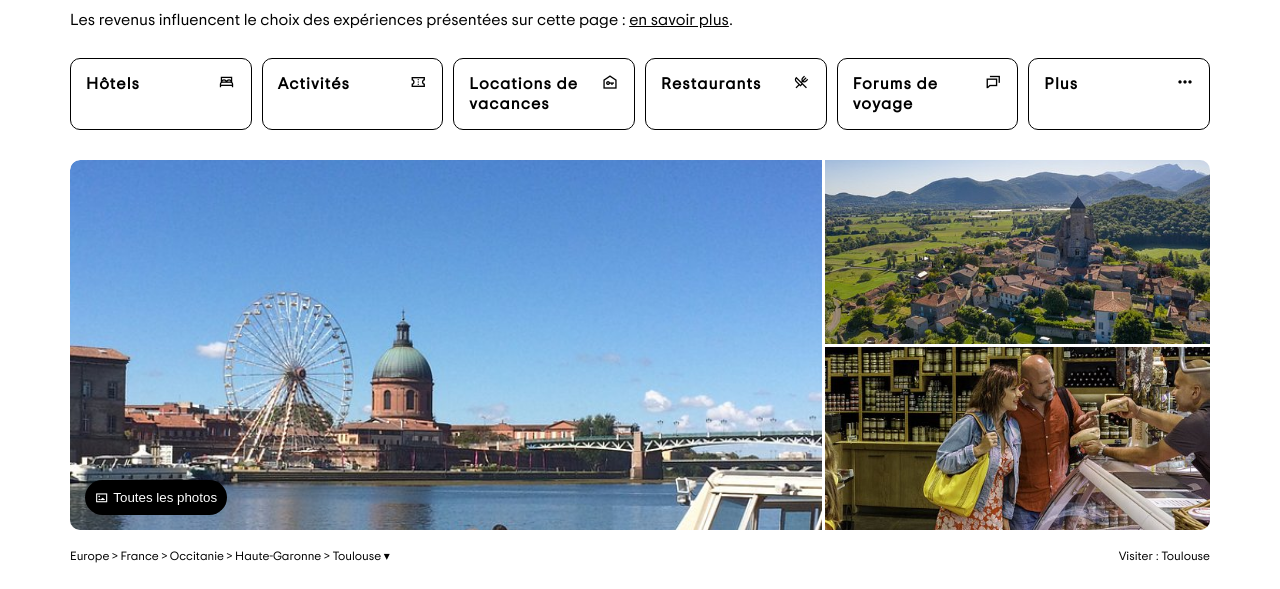
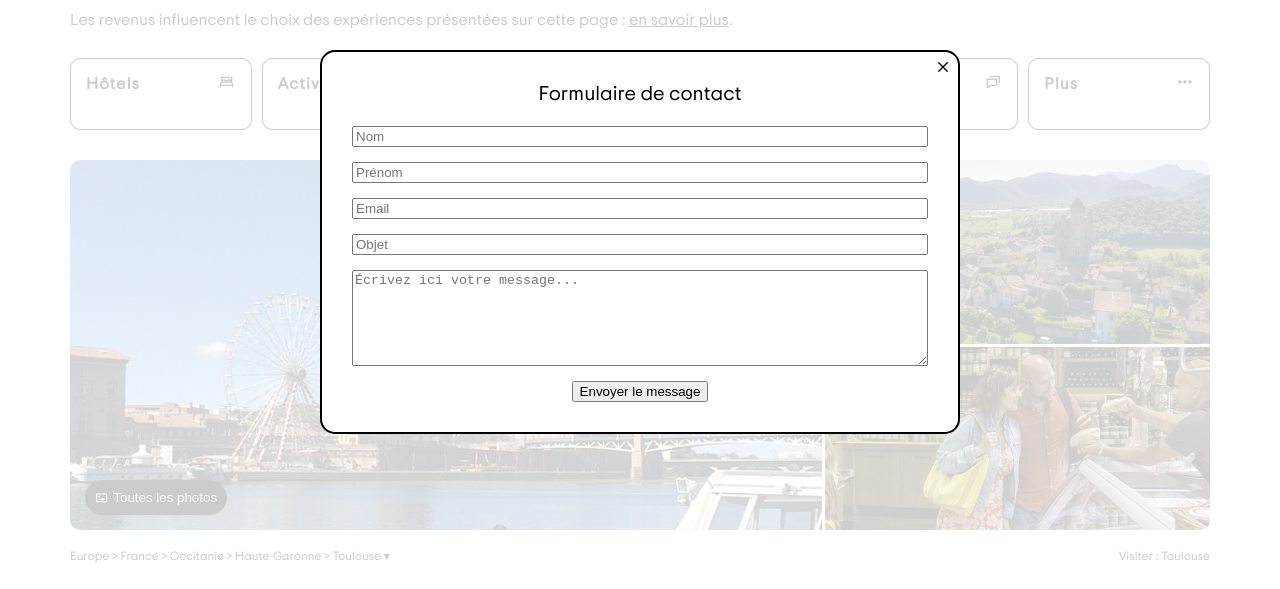
Before and after one commit to fbgallet/le-reacteur-integration-tripadvisor, a plain HTML site: page index.html in a window 1280 px wide. Both pictures are taken after a click on the button "Connectez-vous". Shown: the part 158-747 px from the top of the page. Drawn offline with Linux system fonts and the light colour scheme; files whose address does not match are found by name.

Commit message:
Added basic modal

```diff
--- /dev/null
+++ b/assets/css/_modal.scss
@@ -0,0 +1,58 @@
+.body {
+  position: relative;
+  &:has(:not(.hidden)) {
+    overflow: hidden;
+  }
+}
+
+.modal.hidden {
+  display: none;
+}
+.modal {
+  z-index: 10;
+  position: fixed;
+  width: 100vw;
+  height: 100vh;
+  top: 0;
+  left: 0;
+  background-color: rgba(255, 255, 255, 0.8);
+  display: flex;
+  flex-direction: center;
+  align-items: center;
+  .form-container {
+    position: relative;
+    margin: 0 auto;
+    border: 2px solid black;
+    border-radius: 15px;
+    width: 50%;
+    padding: 30px;
+    background-color: white;
+    display: flex;
+    flex-direction: column;
+    justify-content: space-between;
+    gap: 20px;
+    align-items: center;
+    i {
+      position: absolute;
+      top: 7px;
+      right: 7px;
+      &:hover {
+        cursor: pointer;
+      }
+    }
+    p {
+      text-align: center;
+    }
+    #contact-form {
+      display: flex;
+      flex-direction: column;
+      gap: 15px;
+      justify-content: space-between;
+      width: 100%;
+      #submit-button {
+        margin: 0 auto;
+        width: fit-content;
+      }
+    }
+  }
+}
--- a/assets/css/style.scss
+++ b/assets/css/style.scss
@@ -4,6 +4,7 @@
 @use "icons.css";
 @use "header.scss";
 @use "footer.scss";
+@use "modal.scss";
 
 /* ---- */
 /* MAIN */
--- a/index.html
+++ b/index.html
@@ -419,6 +419,34 @@
       </div>
     </footer>
 
+    <!-- Modals -->
+    <div class="modal hidden">
+      <div class="form-container">
+        <i class="icon-times"></i>
+        <p>Formulaire de contact</p>
+        <form id="contact-form">
+          <input type="text" name="lastname" id="lastname" placeholder="Nom" />
+          <input
+            type="text"
+            name="firstname"
+            id="firstname"
+            placeholder="Prénom"
+            autocomplete="off"
+          />
+          <input type="email" name="email" id="email" placeholder="Email" />
+          <input type="text" name="objet" id="object" placeholder="Objet" />
+          <textarea
+            name="message"
+            id="message"
+            rows="6"
+            cols="50"
+            placeholder="Écrivez ici votre message..."
+          ></textarea>
+          <input type="submit" value="Envoyer le message" id="submit-button" />
+        </form>
+      </div>
+    </div>
+
     <script src="./index.js"></script>
   </body>
 </html>
--- a/index.js
+++ b/index.js
@@ -2,6 +2,10 @@ const carrousel = document.querySelector(".carrousel-container");
 const leftButton = document.querySelector(".scroll-left");
 const rightButton = document.querySelector(".scroll-right");
 let ticking = false;
+const modal = document.querySelector(".modal");
+const contactButton = document.querySelector(".login");
+const closeContactButton = document.querySelector(".form-container i");
+const submitButton = document.querySelector("#submit-button");
 
 function carrouselScroll() {
   if (getScrollPosition(carrousel) === 0)
@@ -43,5 +47,28 @@ function onCarouselScroll(e) {
   }
 }
 
+function onClickOnContactButton(e) {
+  modal.classList.remove("hidden");
+}
+
 carrousel.addEventListener("scroll", onCarouselScroll);
 carrouselScroll();
+
+contactButton.addEventListener("click", onClickOnContactButton);
+closeContactButton.addEventListener("click", () => {
+  modal.classList.add("hidden");
+});
+console.log(submitButton);
+submitButton.addEventListener("click", async (e) => {
+  e.preventDefault();
+  const formData = {
+    firstname: document.querySelector("#firstname").value,
+    lastname: document.querySelector("#lastname").value,
+    email: document.querySelector("#email").value,
+    object: document.querySelector("#object").value,
+    message: document.querySelector("#message").value,
+  };
+  console.log(formData);
+  // const response = await axios.post("http://localhost:3000/form", data);
+  // console.log(response);
+});
```
Also changed, not shown: assets/css/style.css, 2 other files.
